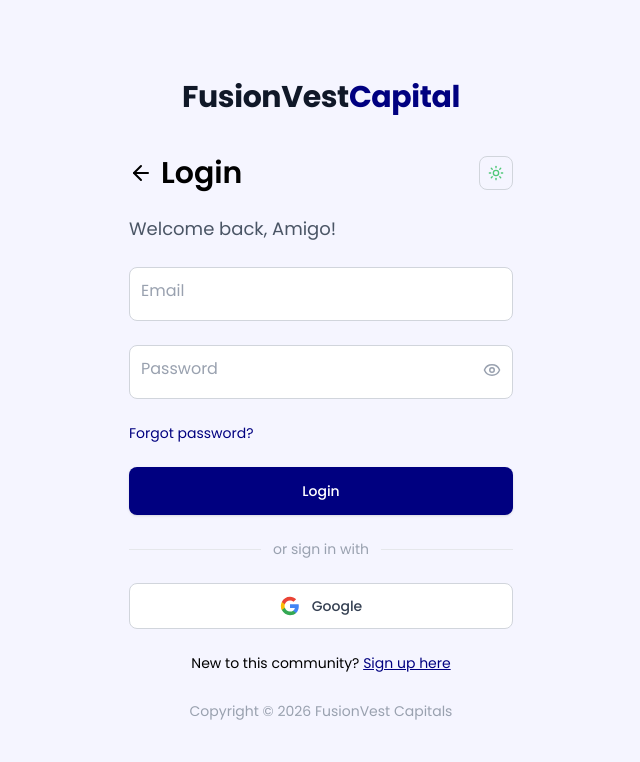
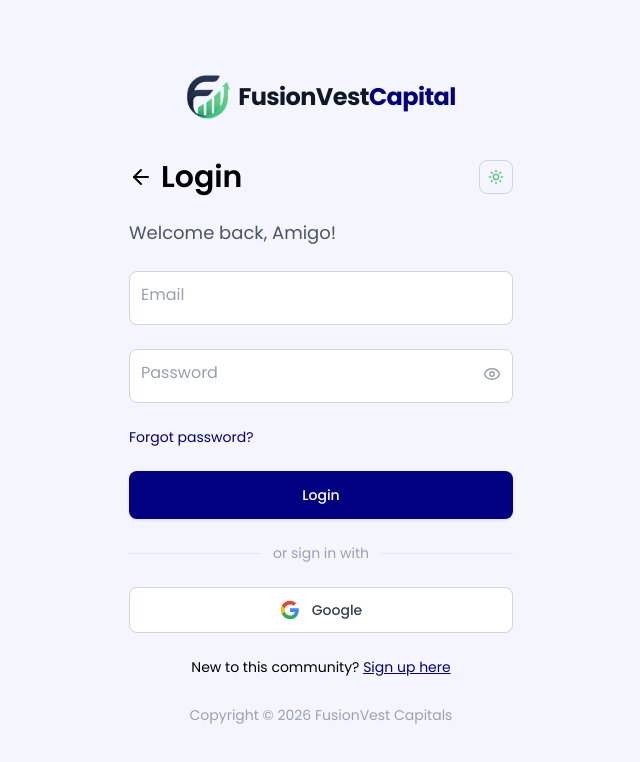
Before and after one commit to anuoluwapov74-code/fusionvestcapital_fe, a Next.js app: page /login in a window 1280 px wide. Shown: the top 762 px of the page, without its empty margins (319-959 px from the left). Built offline with nearby package versions, Linux system fonts and the light colour scheme.

Commit message:
worked on logo

```diff
--- a/app/(auth)/forgot-password/page.tsx
+++ b/app/(auth)/forgot-password/page.tsx
@@ -12,6 +12,7 @@
 import { toast } from "sonner";
 import { PulseLoader } from "react-spinners";
 import PagePreloader from "@/components/PagePreloader";
+import BrandLogo from "@/components/BrandLogo";
 
 const forgotPasswordSchema = z.object({
   email: z.string().email("Please enter a valid email address"),
@@ -116,13 +117,8 @@
         className="w-full max-w-md space-y-6"
       >
         {/* Logo */}
-        <Link
-          href="/"
-          className="flex font-extrabold justify-center"
-        >
-          <span className="text-2xl md:text-3xl font-extrabold tracking-tight text-gray-900 dark:text-white">
-            FusionVest<span className="text-[#000080] dark:text-[#50C878]">Capital</span>
-          </span>
+        <Link href="/" className="flex justify-center">
+          <BrandLogo imageSize="h-10 w-10 sm:h-11 sm:w-11" textSize="text-xl sm:text-2xl" />
         </Link>
 
         <div className="space-y-2">
--- a/app/(auth)/login/page.tsx
+++ b/app/(auth)/login/page.tsx
@@ -10,6 +10,7 @@
 import { useTheme } from "next-themes";
 import Link from "next/link";
 import { apiFetch } from "@/lib/api";
+import BrandLogo from "@/components/BrandLogo";
 import { toast } from "sonner";
 import { useRouter } from "next/navigation";
 import { PulseLoader } from "react-spinners";
@@ -94,13 +95,8 @@
           transition={{ duration: 0.6 }}
           className="w-full max-w-sm space-y-6 flex flex-col"
         >
-          <Link
-            href="/"
-            className="flex mb-10 self-center tracking-tight items-center justify-center"
-          >
-            <span className="text-2xl md:text-3xl font-extrabold text-gray-900 dark:text-white">
-              FusionVest<span className="text-[#000080] dark:text-[#50C878]">Capital</span>
-            </span>
+          <Link href="/" className="flex mb-10 self-center items-center justify-center">
+            <BrandLogo imageSize="h-10 w-10 sm:h-11 sm:w-11" textSize="text-xl sm:text-2xl" />
           </Link>
 
           <div className="flex items-center justify-between">
--- a/app/(auth)/register/page.tsx
+++ b/app/(auth)/register/page.tsx
@@ -18,6 +18,7 @@
 import { PulseLoader } from "react-spinners";
 import { BACKEND_URL } from "@/lib/constants";
 import { apiFetch } from "@/lib/api";
+import BrandLogo from "@/components/BrandLogo";
 import { useRouter, useSearchParams } from "next/navigation";
 import { Checkbox } from "@/components/ui/checkbox";
 import PagePreloader from "@/components/PagePreloader";
@@ -273,13 +274,8 @@
           className="w-full max-w-sm space-y-6 flex flex-col"
         >
           {/* Logo */}
-          <Link
-            href="/"
-            className="flex mb-10 self-center tracking-tight items-center justify-center"
-          >
-            <span className="text-2xl md:text-3xl font-extrabold text-gray-900 dark:text-white">
-              FusionVest<span className="text-[#000080] dark:text-[#50C878]">Capital</span>
-            </span>
+          <Link href="/" className="flex mb-10 self-center items-center justify-center">
+            <BrandLogo imageSize="h-10 w-10 sm:h-11 sm:w-11" textSize="text-xl sm:text-2xl" />
           </Link>
 
           {/* Theme toggle */}
--- a/app/(auth)/reset-password/page.tsx
+++ b/app/(auth)/reset-password/page.tsx
@@ -13,6 +13,7 @@
 import { toast } from "sonner";
 import { PulseLoader } from "react-spinners";
 import PagePreloader from "@/components/PagePreloader";
+import BrandLogo from "@/components/BrandLogo";
 
 const resetPasswordSchema = z
   .object({
@@ -241,9 +242,7 @@
       >
         {/* Logo */}
         <Link href="/" className="flex items-center">
-          <span className="text-2xl font-extrabold tracking-tight text-gray-900 dark:text-white">
-            FusionVest<span className="text-[#000080] dark:text-[#50C878]">Capital</span>
-          </span>
+          <BrandLogo imageSize="h-10 w-10 sm:h-11 sm:w-11" textSize="text-xl sm:text-2xl" />
         </Link>
 
         <div className="space-y-2">
--- a/app/(auth)/verify-2fa/page.tsx
+++ b/app/(auth)/verify-2fa/page.tsx
@@ -10,6 +10,7 @@
 import { PulseLoader } from "react-spinners";
 import Link from "next/link";
 import PagePreloader from "@/components/PagePreloader";
+import BrandLogo from "@/components/BrandLogo";
 
 function Verify2FAContent() {
   const [code, setCode] = useState(["", "", "", ""]);
@@ -116,10 +117,8 @@
           className="w-full max-w-md space-y-6 text-center"
         >
           {/* Logo */}
-          <Link href="/" className="inline-block mb-4">
-            <span className="text-2xl font-extrabold tracking-tight text-gray-900 dark:text-white">
-              FusionVest<span className="text-[#000080] dark:text-[#50C878]">Capital</span>
-            </span>
+          <Link href="/" className="inline-flex justify-center mb-4">
+            <BrandLogo imageSize="h-10 w-10 sm:h-11 sm:w-11" textSize="text-xl sm:text-2xl" />
           </Link>
 
           <div className="w-20 h-20 bg-[#000080]/8 dark:bg-[#50C878]/15 rounded-full flex items-center justify-center mx-auto">
--- a/app/(auth)/verify-email/page.tsx
+++ b/app/(auth)/verify-email/page.tsx
@@ -10,6 +10,7 @@
 import { PulseLoader } from "react-spinners";
 import Link from "next/link";
 import PagePreloader from "@/components/PagePreloader";
+import BrandLogo from "@/components/BrandLogo";
 
 function VerifyEmailContent() {
   const [code, setCode] = useState(["", "", "", ""]);
@@ -101,10 +102,8 @@
         className="w-full max-w-md space-y-6 text-center"
       >
         {/* Logo */}
-        <Link href="/" className="inline-block mb-4">
-          <span className="text-2xl font-extrabold tracking-tight text-gray-900 dark:text-white">
-            FusionVest<span className="text-[#000080] dark:text-[#50C878]">Capital</span>
-          </span>
+        <Link href="/" className="inline-flex justify-center mb-4">
+          <BrandLogo imageSize="h-10 w-10 sm:h-11 sm:w-11" textSize="text-xl sm:text-2xl" />
         </Link>
 
         <div className="w-20 h-20 bg-[#000080]/8 dark:bg-[#50C878]/15 rounded-full flex items-center justify-center mx-auto">
--- /dev/null
+++ b/components/BrandLogo.tsx
@@ -0,0 +1,45 @@
+import Image from "next/image";
+
+interface BrandLogoProps {
+  /** Hide the text on screens narrower than lg (navbar behaviour) */
+  mobileImageOnly?: boolean;
+  /** Tailwind text-size classes, e.g. "text-xl lg:text-2xl" */
+  textSize?: string;
+  /** Tailwind h/w classes for the logo image, e.g. "h-8 w-8" */
+  imageSize?: string;
+  className?: string;
+}
+
+export default function BrandLogo({
+  mobileImageOnly = false,
+  textSize = "text-xl sm:text-2xl",
+  imageSize = "h-9 w-9",
+  className = "",
+}: BrandLogoProps) {
+  return (
+    <span className={`flex items-center gap-2 ${className}`}>
+      {/* CSS-based theme switching — no JS / hydration flicker */}
+      <Image
+        src="/logo_light.png"
+        alt="FusionVest Capital"
+        width={48}
+        height={48}
+        className={`${imageSize} object-contain shrink-0 dark:hidden`}
+      />
+      <Image
+        src="/logo_dark.png"
+        alt="FusionVest Capital"
+        width={48}
+        height={48}
+        className={`${imageSize} object-contain shrink-0 hidden dark:block`}
+      />
+      <span
+        className={`font-extrabold tracking-tight text-gray-900 dark:text-white ${textSize} ${
+          mobileImageOnly ? "hidden lg:inline" : ""
+        }`}
+      >
+        FusionVest<span className="text-[#000080] dark:text-[#50C878]">Capital</span>
+      </span>
+    </span>
+  );
+}
--- a/components/Preloader.tsx
+++ b/components/Preloader.tsx
@@ -1,12 +1,12 @@
 "use client";
+
+import BrandLogo from "@/components/BrandLogo";
 
 export default function Preloader() {
   return (
     <div className="min-h-screen flex flex-col items-center justify-center bg-[#f5f5ff] dark:bg-gradient-to-br dark:from-[#00002e] dark:via-[#000020] dark:to-[#000012]">
       <div className="mb-12">
-        <span className="text-4xl font-extrabold tracking-tight text-gray-900 dark:text-white select-none">
-          FusionVest<span className="text-[#000080] dark:text-[#50C878]">Capital</span>
-        </span>
+        <BrandLogo imageSize="h-12 w-12 sm:h-14 sm:w-14" textSize="text-2xl sm:text-3xl" />
       </div>
 
       {/* Spinner */}
--- a/components/dashboard/Sidebar.tsx
+++ b/components/dashboard/Sidebar.tsx
@@ -2,6 +2,7 @@
 
 import Link from "next/link";
 import { usePathname } from "next/navigation";
+import BrandLogo from "@/components/BrandLogo";
 import {
   Home,
   Users,
@@ -127,9 +128,7 @@
           {/* Header */}
           <div className="flex items-center justify-between p-5 border-b border-gray-200 dark:border-white/10">
             <Link href="/portfolio" className="flex items-center">
-              <span className="text-xl font-extrabold tracking-tight text-gray-900 dark:text-white">
-                FusionVest<span className="text-[#000080] dark:text-[#50C878]">Capital</span>
-              </span>
+              <BrandLogo imageSize="h-8 w-8" textSize="text-lg" />
             </Link>
 
             <button
--- a/components/dashboard/TopNav.tsx
+++ b/components/dashboard/TopNav.tsx
@@ -22,6 +22,7 @@
 import { motion, AnimatePresence } from "framer-motion";
 import { usePathname } from "next/navigation";
 import Link from "next/link";
+import BrandLogo from "@/components/BrandLogo";
 import NotificationDropdown from "./portfolio/NotificationDropdown";
 import UserProfileMenu from "./portfolio/UserProfileMenu";
 import { apiFetch } from "@/lib/api";
@@ -113,9 +114,7 @@
 
           {/* Logo */}
           <Link href="/" className="flex items-center">
-            <span className="text-xl font-extrabold tracking-tight text-gray-900 dark:text-white">
-              FusionVest<span className="text-[#000080] dark:text-[#50C878]">Capital</span>
-            </span>
+            <BrandLogo mobileImageOnly imageSize="h-8 w-8" textSize="text-lg xl:text-xl" />
           </Link>
 
           {/* Desktop Nav Links */}
--- a/components/site/Navbar.tsx
+++ b/components/site/Navbar.tsx
@@ -3,6 +3,7 @@
 import React from "react";
 import Link from "next/link";
 import { useTheme } from "next-themes";
+import BrandLogo from "@/components/BrandLogo";
 
 const Navbar = () => {
   const { theme, setTheme } = useTheme();
@@ -31,10 +32,12 @@
         <div className="flex h-16 items-center justify-between lg:h-20">
 
           {/* Logo */}
-          <Link href="/" className="flex items-center group">
-            <span className="text-base sm:text-xl lg:text-2xl font-extrabold tracking-tight text-gray-900 dark:text-white transition-opacity group-hover:opacity-80">
-              FusionVest<span className="text-[#000080] dark:text-[#50C878]">Capital</span>
-            </span>
+          <Link href="/" className="flex items-center group transition-opacity hover:opacity-80">
+            <BrandLogo
+              mobileImageOnly
+              imageSize="h-8 w-8 lg:h-9 lg:w-9"
+              textSize="text-xl lg:text-2xl"
+            />
           </Link>
 
           {/* Desktop Navigation */}
```
Also changed, not shown: app/(site)/layout.tsx (line endings or trailing spaces), public/logo_dark.png (added), public/logo_light.png (added).
